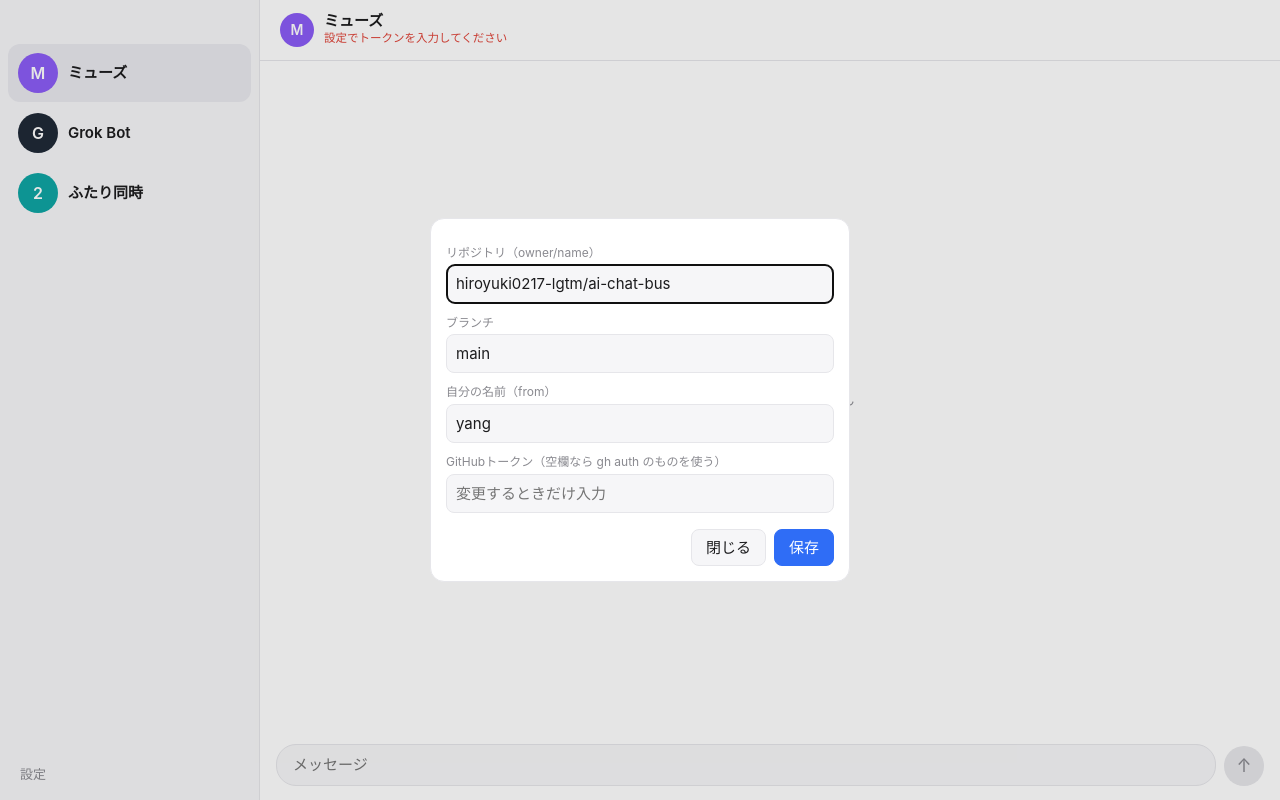
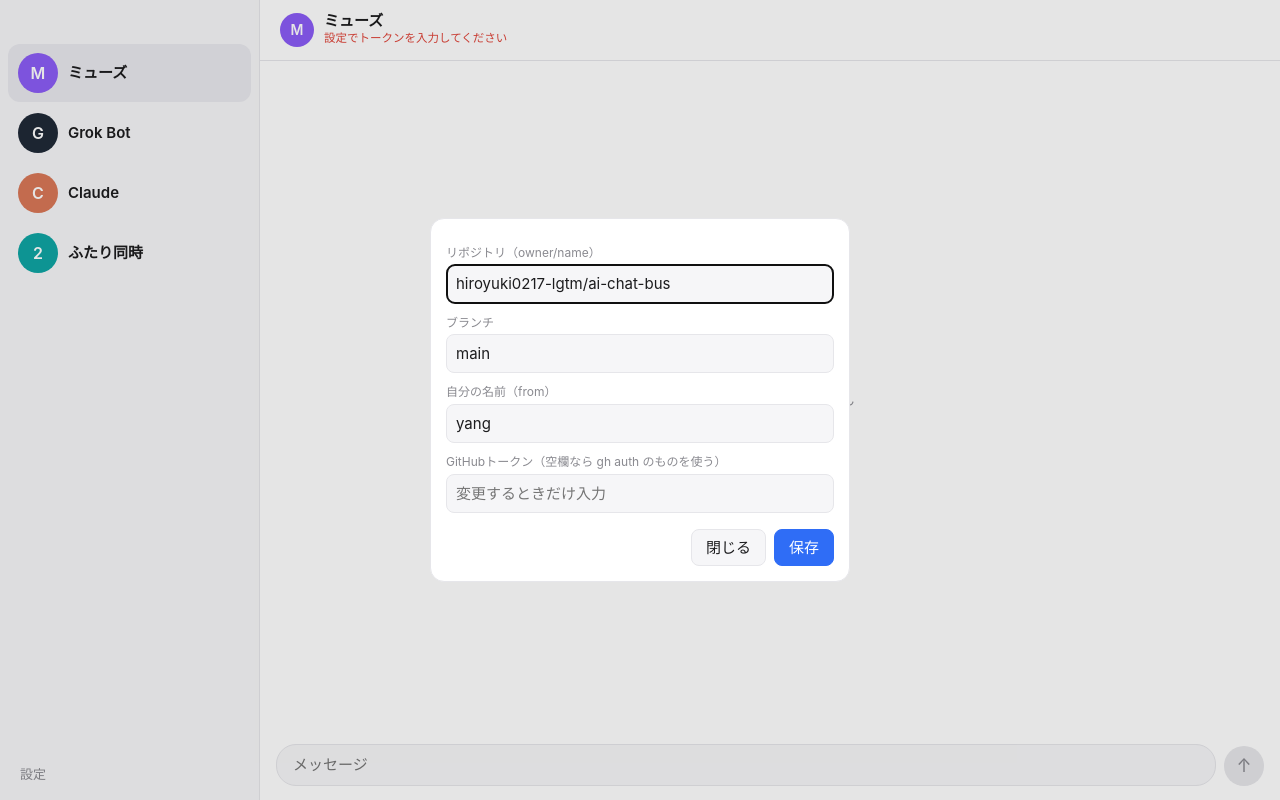
Before and after one commit to hiroyuki0217-lgtm/duo-chat-web, a plain HTML site: page index.html in a window 1280 px wide. Drawn offline with Linux system fonts and the light colour scheme.

Commit message:
Claude部屋を追加

```diff
--- a/index.html
+++ b/index.html
@@ -95,6 +95,7 @@ body { height:100dvh; }
 <aside>
   <button class="room on" data-room="muse"><span class="av"></span><span class="meta"><div class="name"><span>ミューズ</span><span class="time"></span></div><div class="prev"></div></span><span class="badge" hidden></span></button>
   <button class="room" data-room="grokbot"><span class="av"></span><span class="meta"><div class="name"><span>Grok Bot</span><span class="time"></span></div><div class="prev"></div></span><span class="badge" hidden></span></button>
+  <button class="room" data-room="claude"><span class="av"></span><span class="meta"><div class="name"><span>Claude</span><span class="time"></span></div><div class="prev"></div></span><span class="badge" hidden></span></button>
   <button class="room" data-room="all"><span class="av"></span><span class="meta"><div class="name"><span>ふたり同時</span><span class="time"></span></div><div class="prev"></div></span><span class="badge" hidden></span></button>
   <div class="spacer"></div>
   <button id="gear">設定</button>
--- a/renderer.js
+++ b/renderer.js
@@ -1,10 +1,11 @@
 const ROOMS = {
   muse: { name: 'ミューズ', ini: 'M', color: '#8b5cf6' },
   grokbot: { name: 'Grok Bot', ini: 'G', color: '#1f2937' },
+  claude: { name: 'Claude', ini: 'C', color: '#d97757' },
   all: { name: 'ふたり同時', ini: '2', color: '#0ea5a4' },
 };
-const store = { muse: [], grokbot: [], all: [] };
-const unread = { muse: 0, grokbot: 0, all: 0 };
+const store = { muse: [], grokbot: [], claude: [], all: [] };
+const unread = { muse: 0, grokbot: 0, claude: 0, all: 0 };
 let cur = 'muse';
 let me = 'yang';
 
@@ -18,6 +19,7 @@ const pad = (n) => String(n).padStart(2, '0');
 
 function colorOf(name) {
   if (name === 'muse') return ROOMS.muse.color;
+  if (name === 'claude') return ROOMS.claude.color;
   if (name === me) return '#2f6df6';
   let h = 0;
   for (const c of name) h = (h * 31 + c.charCodeAt(0)) % 360;
```
